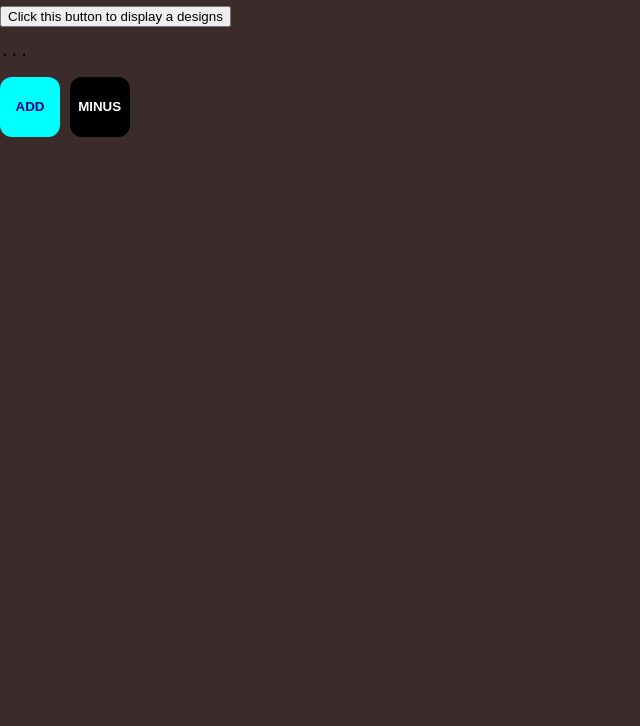
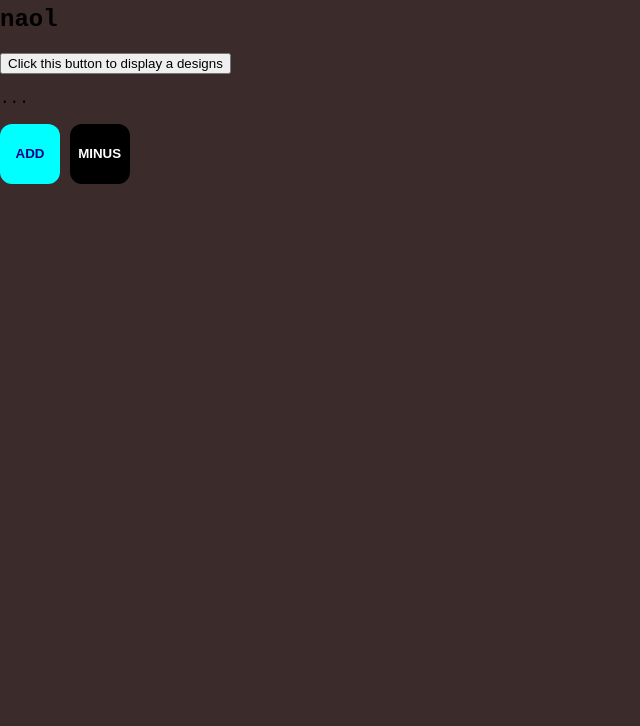
Before and after one commit to celraaaaaqt/jspractice, a website: page DOMCreateElements/CrElement.html in a window 1280 px wide. Shown: the part 74-800 px from the top of the page, without its empty margins (0-640 px from the left). Drawn offline with Linux system fonts and the light colour scheme.

```diff
--- a/DOMCreateElements/CrElement.html
+++ b/DOMCreateElements/CrElement.html
@@ -9,6 +9,7 @@
 <body>
 
     <h1 id="firstHeader">Panglibang lang</h1>
+    <h2> naol</h2>
     <button id="firstButton">Click this button to display a designs</button>
     <p id="output">...</p>
 
```
